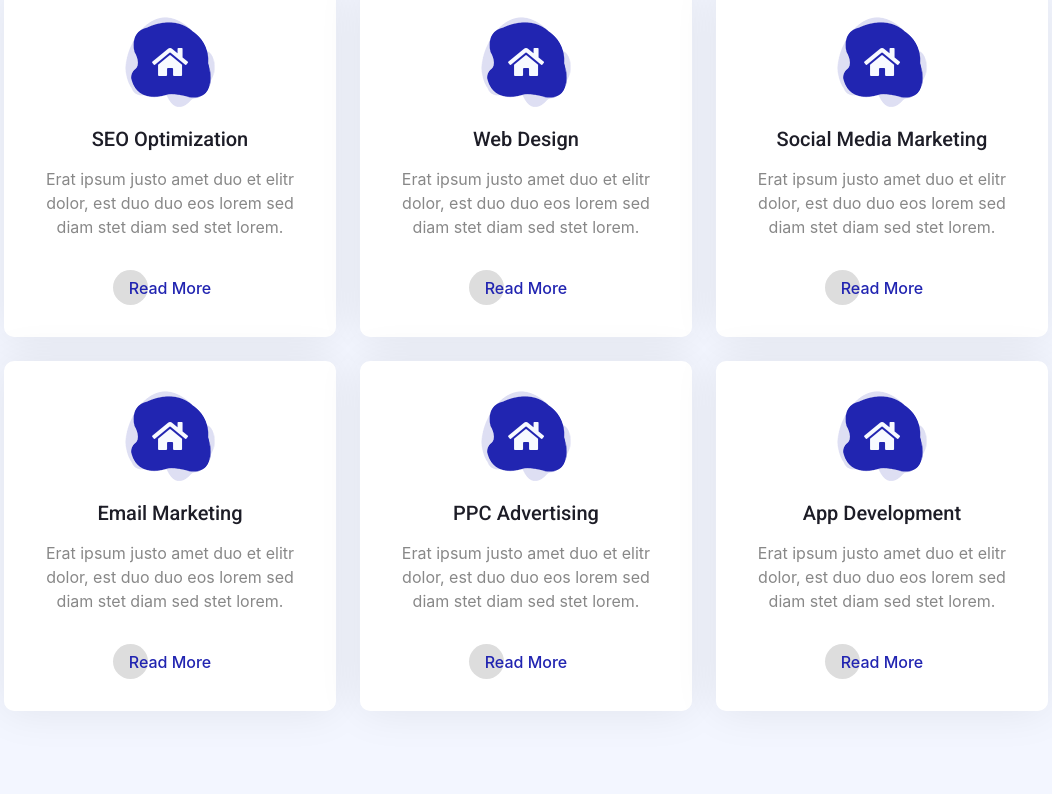
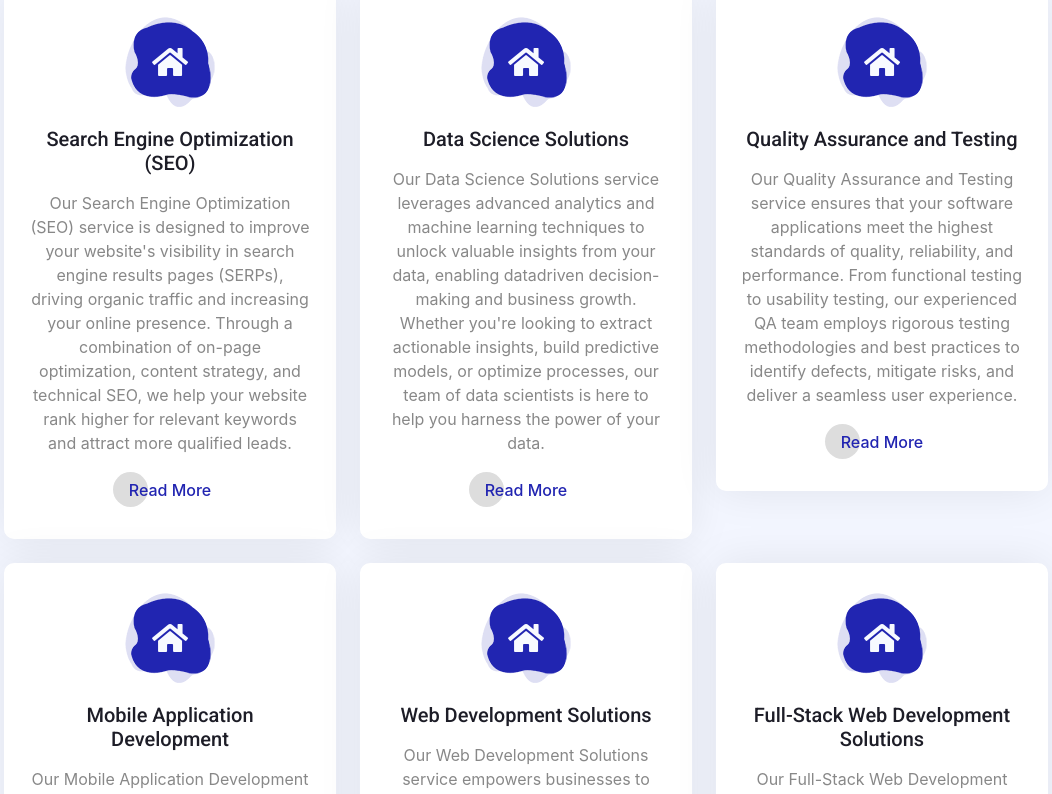
Before and after one commit to HarshalaRavindraChavan/kricodesoftwares, a React (Create React App) app: page /service in a window 1280 px wide. Shown: the part 740-1534 px from the top of the page, without its empty margins (114-1166 px from the left). Built offline with nearby package versions, Linux system fonts and the light colour scheme.

Commit message:
:::: Services ::::

```diff
--- a/src/Component/Service.js
+++ b/src/Component/Service.js
@@ -10,12 +10,25 @@ const Services = () => {
             <div className="row g-5 py-5">
               <div className="col-12 text-center">
                 <h1 className="text-white animated zoomIn">Service</h1>
-            <hr className="bg-white mx-auto mt-0" style={{width: 90}} />
+                <hr className="bg-white mx-auto mt-0" style={{ width: 90 }} />
                 <nav aria-label="breadcrumb">
                   <ol className="breadcrumb justify-content-center">
-                <li className="breadcrumb-item"><a className="text-white" href="#">Home</a></li>
-                <li className="breadcrumb-item"><a className="text-white" href="#">Pages</a></li>
-                <li className="breadcrumb-item text-white active" aria-current="page">Service</li>
+                    <li className="breadcrumb-item">
+                      <a className="text-white" href="#">
+                        Home
+                      </a>
+                    </li>
+                    <li className="breadcrumb-item">
+                      <a className="text-white" href="#">
+                        Pages
+                      </a>
+                    </li>
+                    <li
+                      className="breadcrumb-item text-white active"
+                      aria-current="page"
+                    >
+                      Service
+                    </li>
                   </ol>
                 </nav>
               </div>
@@ -27,14 +40,28 @@ const Services = () => {
       {/* Full Screen Search Start */}
       <div className="modal fade" id="searchModal" tabIndex={-1}>
         <div className="modal-dialog modal-fullscreen">
-      <div className="modal-content" style={{background: 'rgba(29, 29, 39, 0.7)'}}>
+          <div
+            className="modal-content"
+            style={{ background: "rgba(29, 29, 39, 0.7)" }}
+          >
             <div className="modal-header border-0">
-          <button type="button" className="btn bg-white btn-close" data-bs-dismiss="modal" aria-label="Close" />
+              <button
+                type="button"
+                className="btn bg-white btn-close"
+                data-bs-dismiss="modal"
+                aria-label="Close"
+              />
             </div>
             <div className="modal-body d-flex align-items-center justify-content-center">
-          <div className="input-group" style={{maxWidth: 600}}>
-            <input type="text" className="form-control bg-transparent border-light p-3" placeholder="Type search keyword" />
-            <button className="btn btn-light px-4"><i className="bi bi-search" /></button>
+              <div className="input-group" style={{ maxWidth: 600 }}>
+                <input
+                  type="text"
+                  className="form-control bg-transparent border-light p-3"
+                  placeholder="Type search keyword"
+                />
+                <button className="btn btn-light px-4">
+                  <i className="bi bi-search" />
+                </button>
               </div>
             </div>
           </div>
@@ -44,77 +71,142 @@ const Services = () => {
       {/* Service Start */}
       <div className="container-xxl py-5">
         <div className="container px-lg-5">
-      <div className="section-title position-relative text-center mb-5 pb-2 wow fadeInUp" data-wow-delay="0.1s">
-        <h6 className="position-relative d-inline text-primary ps-4">Our Services</h6>
+          <div
+            className="section-title position-relative text-center mb-5 pb-2 wow fadeInUp"
+            data-wow-delay="0.1s"
+          >
+            <h6 className="position-relative d-inline text-primary ps-4">
+              Our Services
+            </h6>
             <h2 className="mt-2">What Solutions We Provide</h2>
           </div>
           <div className="row g-4">
             <div className="col-lg-4 col-md-6 wow zoomIn" data-wow-delay="0.1s">
-          <div className="service-item d-flex flex-column justify-content-center text-center rounded">
+              <div className="service-item h-auto d-flex flex-column justify-content-center text-center rounded">
                 <div className="service-icon flex-shrink-0">
                   <i className="fa fa-home fa-2x" />
                 </div>
-            <h5 className="mb-3">SEO Optimization</h5>
-            <p>Erat ipsum justo amet duo et elitr dolor, est duo duo eos lorem sed diam stet diam sed stet lorem.</p>
-            <a className="btn px-3 mt-auto mx-auto" href>Read More</a>
+                <h5 className="mb-3">Search Engine Optimization (SEO)</h5>
+                <p>
+                  Our Search Engine Optimization (SEO) service is designed to
+                  improve your website's visibility in search engine results
+                  pages (SERPs), driving organic traffic and increasing your
+                  online presence. Through a combination of on-page
+                  optimization, content strategy, and technical SEO, we help
+                  your website rank higher for relevant keywords and attract
+                  more qualified leads.
+                </p>
+                <a className="btn px-3 mt-auto mx-auto" href>
+                  Read More
+                </a>
               </div>
             </div>
             <div className="col-lg-4 col-md-6 wow zoomIn" data-wow-delay="0.3s">
-          <div className="service-item d-flex flex-column justify-content-center text-center rounded">
+              <div className="service-item h-auto d-flex flex-column justify-content-center text-center rounded">
                 <div className="service-icon flex-shrink-0">
                   <i className="fa fa-home fa-2x" />
                 </div>
-            <h5 className="mb-3">Web Design</h5>
-            <p>Erat ipsum justo amet duo et elitr dolor, est duo duo eos lorem sed diam stet diam sed stet lorem.</p>
-            <a className="btn px-3 mt-auto mx-auto" href>Read More</a>
+                <h5 className="mb-3">Data Science Solutions</h5>
+                <p>
+                  Our Data Science Solutions service leverages advanced
+                  analytics and machine learning techniques to unlock valuable
+                  insights from your data, enabling datadriven decision-making
+                  and business growth. Whether you're looking to extract
+                  actionable insights, build predictive models, or optimize
+                  processes, our team of data scientists is here to help you
+                  harness the power of your data.
+                </p>
+                <a className="btn px-3 mt-auto mx-auto" href>
+                  Read More
+                </a>
               </div>
             </div>
             <div className="col-lg-4 col-md-6 wow zoomIn" data-wow-delay="0.6s">
-          <div className="service-item d-flex flex-column justify-content-center text-center rounded">
+              <div className="service-item h-auto d-flex flex-column justify-content-center text-center rounded">
                 <div className="service-icon flex-shrink-0">
                   <i className="fa fa-home fa-2x" />
                 </div>
-            <h5 className="mb-3">Social Media Marketing</h5>
-            <p>Erat ipsum justo amet duo et elitr dolor, est duo duo eos lorem sed diam stet diam sed stet lorem.</p>
-            <a className="btn px-3 mt-auto mx-auto" href>Read More</a>
+                <h5 className="mb-3">Quality Assurance and Testing</h5>
+                <p>
+                  Our Quality Assurance and Testing service ensures that your
+                  software applications meet the highest standards of quality,
+                  reliability, and performance. From functional testing to
+                  usability testing, our experienced QA team employs rigorous
+                  testing methodologies and best practices to identify defects,
+                  mitigate risks, and deliver a seamless user experience.
+                </p>
+                <a className="btn px-3 mt-auto mx-auto" href>
+                  Read More
+                </a>
               </div>
             </div>
             <div className="col-lg-4 col-md-6 wow zoomIn" data-wow-delay="0.1s">
-          <div className="service-item d-flex flex-column justify-content-center text-center rounded">
+              <div className="service-item h-auto d-flex flex-column justify-content-center text-center rounded">
                 <div className="service-icon flex-shrink-0">
                   <i className="fa fa-home fa-2x" />
                 </div>
-            <h5 className="mb-3">Email Marketing</h5>
-            <p>Erat ipsum justo amet duo et elitr dolor, est duo duo eos lorem sed diam stet diam sed stet lorem.</p>
-            <a className="btn px-3 mt-auto mx-auto" href>Read More</a>
+                <h5 className="mb-3">Mobile Application Development</h5>
+                <p>
+                  Our Mobile Application Development service empowers businesses
+                  to reach their customers on the go, delivering intuitive and
+                  engaging mobile experiences across iOS and Android platforms.
+                  From concept to launch, our expert team of mobile app
+                  developers collaborates closely with you to design, develop,
+                  and deploy custom mobile solutions that drive user engagement,
+                  satisfaction, and retention.
+                </p>
+                <a className="btn px-3 mt-auto mx-auto" href>
+                  Read More
+                </a>
               </div>
             </div>
             <div className="col-lg-4 col-md-6 wow zoomIn" data-wow-delay="0.3s">
-          <div className="service-item d-flex flex-column justify-content-center text-center rounded">
+              <div className="service-item h-auto d-flex flex-column justify-content-center text-center rounded">
                 <div className="service-icon flex-shrink-0">
                   <i className="fa fa-home fa-2x" />
                 </div>
-            <h5 className="mb-3">PPC Advertising</h5>
-            <p>Erat ipsum justo amet duo et elitr dolor, est duo duo eos lorem sed diam stet diam sed stet lorem.</p>
-            <a className="btn px-3 mt-auto mx-auto" href>Read More</a>
+                <h5 className="mb-3">Web Development Solutions</h5>
+                <p>
+                  Our Web Development Solutions service empowers businesses to
+                  establish a strong online presence and achieve their digital
+                  goals through custom web solutions tailored to their unique
+                  needs. From simple websites to complex web applications, our
+                  team of experienced developers leverages cutting-edge
+                  technologies and best practices to deliver high-quality,
+                  scalable, and user-friendly web solutions that drive
+                  engagement, conversions, and growth.
+                </p>
+                <a className="btn px-3 mt-auto mx-auto" href>
+                  Read More
+                </a>
               </div>
             </div>
             <div className="col-lg-4 col-md-6 wow zoomIn" data-wow-delay="0.6s">
-          <div className="service-item d-flex flex-column justify-content-center text-center rounded">
+              <div className="service-item h-auto d-flex flex-column justify-content-center text-center rounded">
                 <div className="service-icon flex-shrink-0">
                   <i className="fa fa-home fa-2x" />
                 </div>
-            <h5 className="mb-3">App Development</h5>
-            <p>Erat ipsum justo amet duo et elitr dolor, est duo duo eos lorem sed diam stet diam sed stet lorem.</p>
-            <a className="btn px-3 mt-auto mx-auto" href>Read More</a>
+                <h5 className="mb-3"> Full-Stack Web Development Solutions</h5>
+                <p>
+                  Our Full-Stack Web Development Solutions encompass a
+                  comprehensive range of services, including Static Website
+                  Development, Dynamic Web Application Development, and
+                  E-commerce Website Development. From simple informational
+                  websites to complex e-commerce platforms, our full-stack
+                  development team possesses the expertise and experience to
+                  bring your vision to life, delivering high-quality, scalable,
+                  and feature-rich web solutions that meet your specific
+                  business objectives and requirements.
+                </p>
+                <a className="btn px-3 mt-auto mx-auto" href>
+                  Read More
+                </a>
               </div>
             </div>
           </div>
         </div>
       </div>
     </div>
-
-
   );
 };
 
```
Also changed, not shown: src/Component/MainComponent/Header.js (+11 -12 lines). Lines whose indentation alone changed are shown as unchanged.
